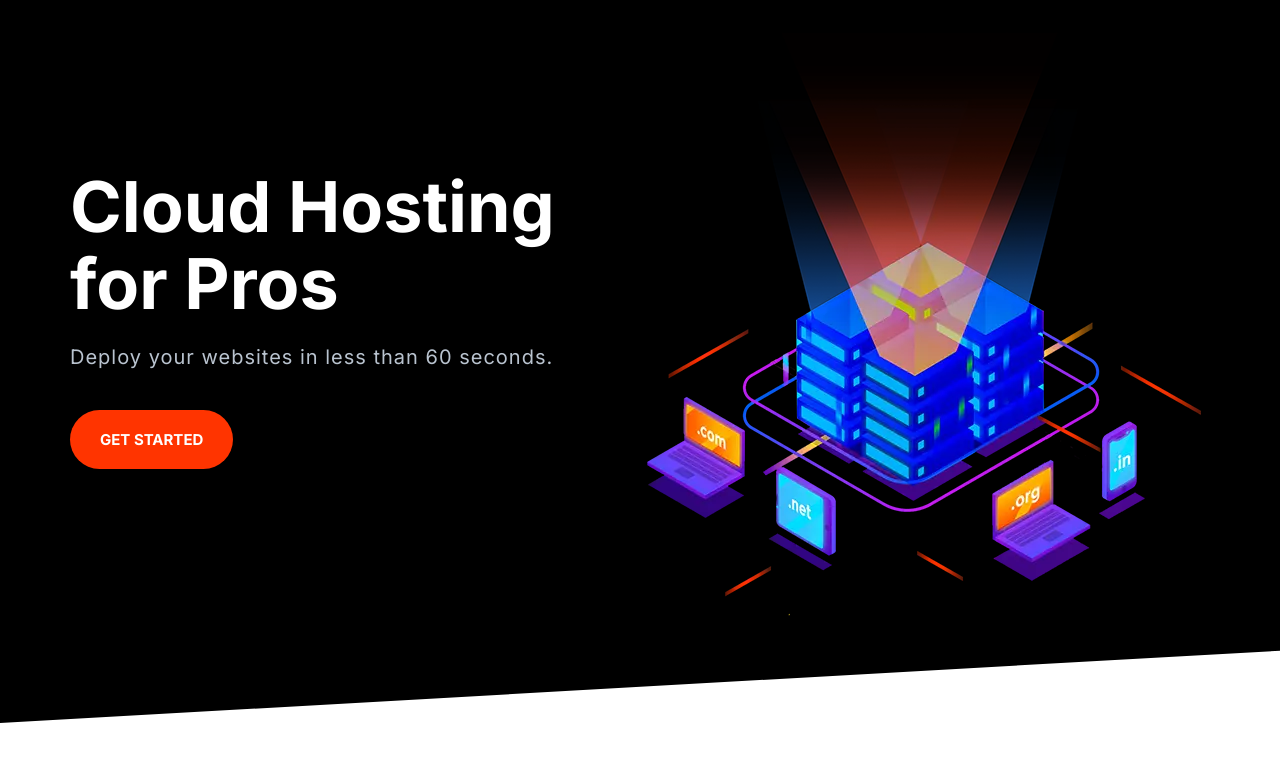
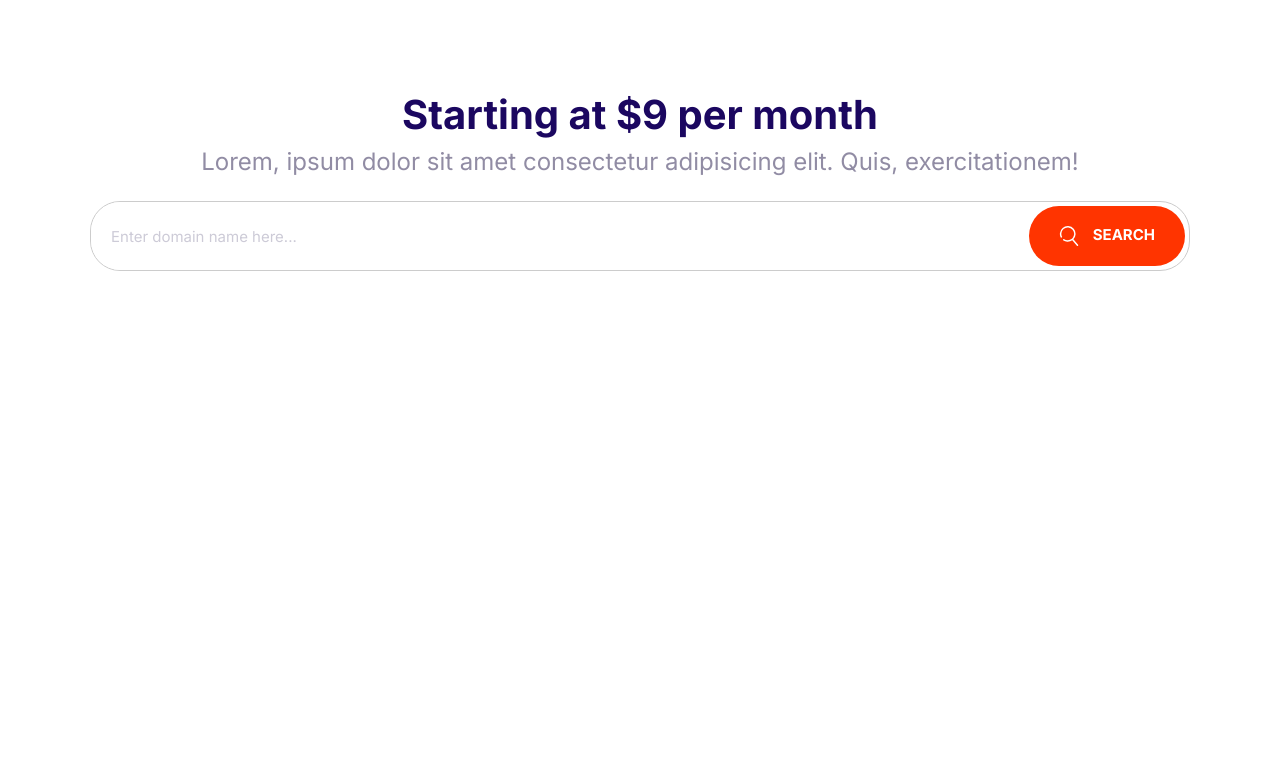
Before and after one commit to DiegoTrevino1/Diegoify, a plain HTML site: page index.html in a window 1280 px wide. Drawn offline with Linux system fonts and the light colour scheme.

Commit message:
edits to css

```diff
--- a/css/styles.css
+++ b/css/styles.css
@@ -224,6 +224,13 @@ overly specific selectors */
     white-space: nowrap;
 }
 
+.btn .icon {
+    width: 2rem;
+    height: 2rem;
+    margin-right: 1rem;
+    vertical-align: middle;
+}
+
 /* Define a few skin classes, OOP, seperate structure from skin */
 .btn--primary {
     background: var(--color-primary);
@@ -314,7 +321,7 @@ selector! */
     all available space */
     flex-grow: 1;
     /* vertical horizontal */
-    padding: 1.5rem 1rem;
+    padding: 1.5rem 2rem;
 }
 
 /* define new rule for buttons inside input groups */
--- a/index.html
+++ b/index.html
@@ -20,26 +20,26 @@
     <link rel="stylesheet" href="css/styles.css" />
   </head>
   <body>
-    <section class="block block--dark block--skewed-left hero">
-      <div class="container grid grid--1x2">
-        <header class="block__header hero__content">
-          <h1 class="block__heading">Cloud Hosting for Pros</h1>
-          <p class="hero__tagline">
-            Deploy your websites in less than 60 seconds.
-          </p>
-          <a href="" class="btn btn--accent btn--stretched">Get Started</a>
-        </header>
-        <picture>
-          <source
-            type="image/webp"
-            srcset="images/banner.webp 1x, images/banner@2x.webp 2x"
-          />
-          <source
-            type="image/png"
-            srcset="images/banne.png 1x, images/banner@2x.png 2x"
-          />
-          <img class="hero__image" src="images/banner.png" alt="" />
-        </picture>
+    <section class="block container">
+      <header class="block__header">
+        <h2>Starting at $9 per month</h2>
+        <p>
+          Lorem, ipsum dolor sit amet consectetur adipisicing elit. Quis,
+          exercitationem!
+        </p>
+      </header>
+      <div class="input-group">
+        <input
+          type="text"
+          class="input"
+          placeholder="Enter domain name here..."
+        />
+        <button class="btn btn--accent">
+          <svg class="icon icon--white">
+            <use xlink:href="images/sprite.svg#search"></use>
+          </svg>
+          Search
+        </button>
       </div>
     </section>
     <script src="js/main.js"></script>
```
Also changed, not shown: components/domainBlock.html (added).
